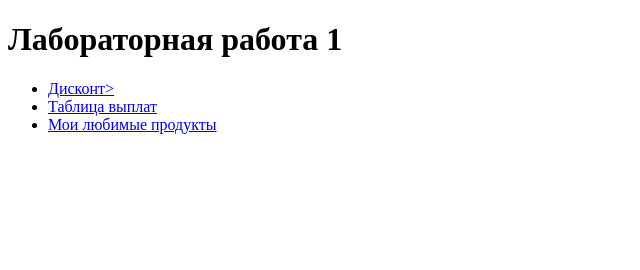
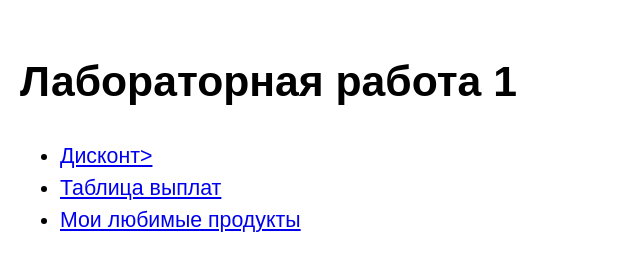
Before and after one commit to smoanlyfa/web_lab, a plain HTML site: page lab1/labl.html in a window 1280 px wide. Shown: the whole page, without its empty margins (0-640 px from the left). Drawn offline with Linux system fonts and the light colour scheme.

Commit message:
Добавление стиля

```diff
--- a/lab1/labl.html
+++ b/lab1/labl.html
@@ -3,6 +3,7 @@
     <head>
         <meta charset="UTF-8">
         <title>Опарина Софья Александровна. Лабораторная работа 1</title>
+        <link rel="stylesheet" href="../main.css">
     </head>
 
     <body>
```
Also changed, not shown: lab2/lab2.html (+1 -0 lines).
